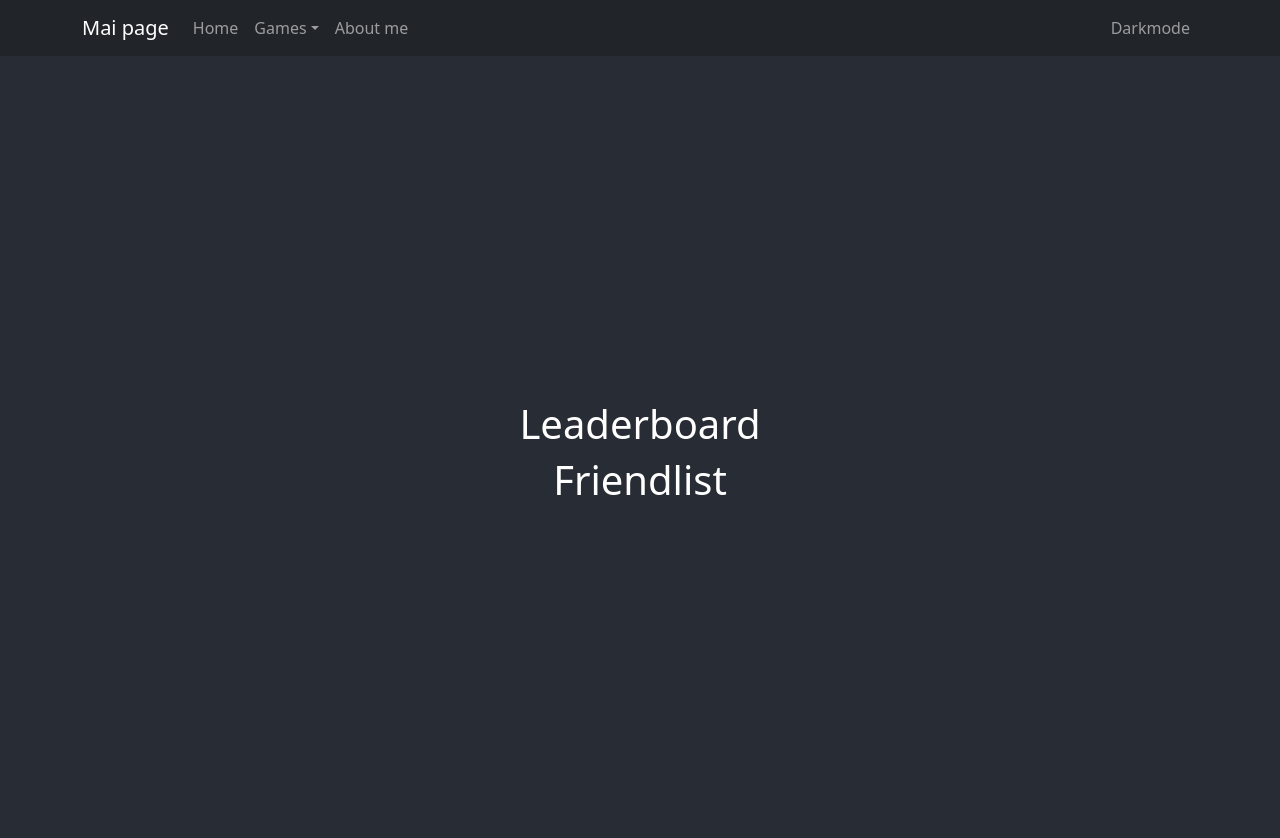
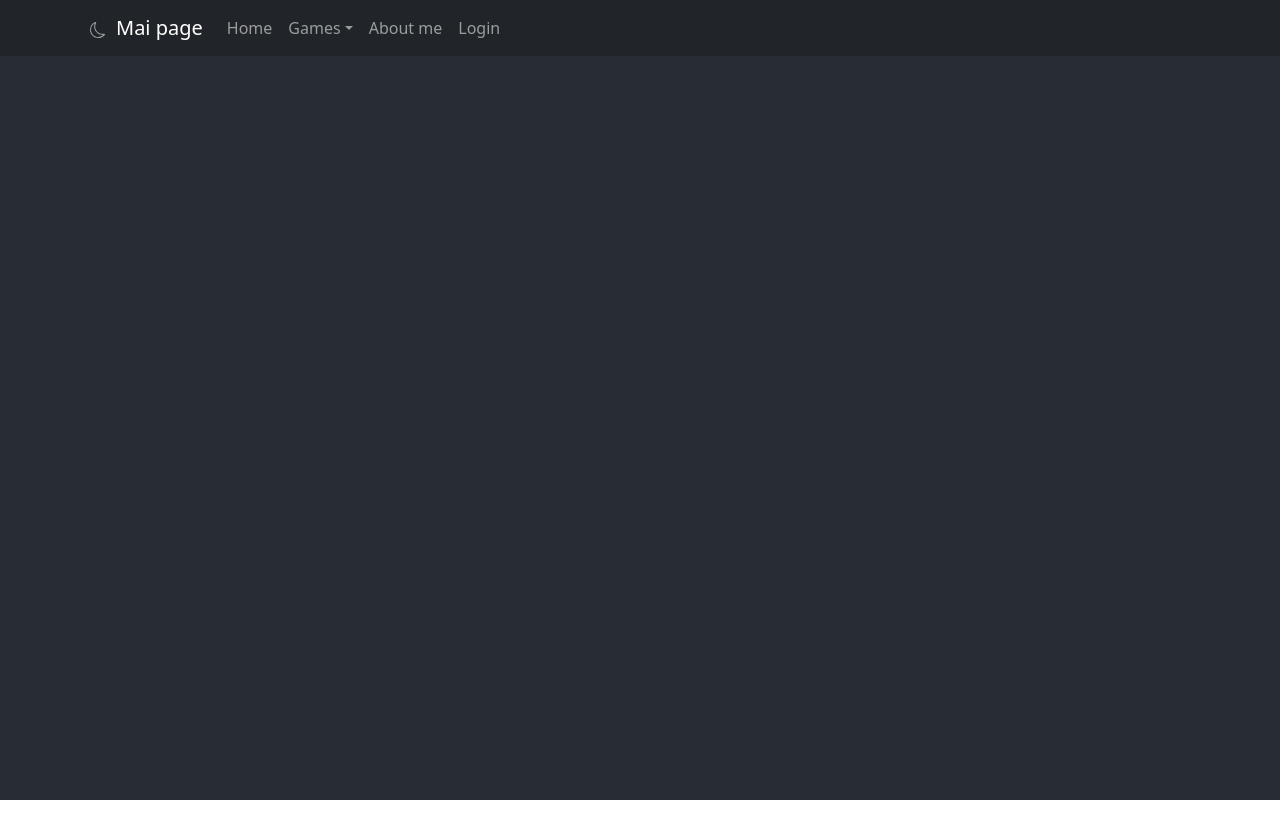
Before and after one commit to MaiBlom/mai-frontend, a React (Create React App) app: page / in a window 1280 px wide. Shown: the top 838 px of the page. After the commit the page ends 800 px from the top, so only its background shows below. Built offline with nearby package versions, Linux system fonts and the light colour scheme.

Commit message:
fix header functionality and styling

```diff
--- a/package.json
+++ b/package.json
@@ -3,8 +3,9 @@
   "version": "0.1.0",
   "private": true,
   "homepage": ".",
+  "proxy": "http://localhost:3000",
   "volta": {
-    "node": "23.11.0"
+    "node": "24.2.0"
   },
   "dependencies": {
     "@testing-library/react": "^13.4.0",
--- a/src/App.tsx
+++ b/src/App.tsx
@@ -11,29 +11,29 @@ import SnakePage from './pages/games/SnakePage';
 
 function App() {
     const [loggedIn, setLoggedIn] = useState(false);
-    const [darkLightMode, setDarkLightMode] = useState(true);
+    const [theme, toggleTheme] = useState(true);
 
     return (
-        <BrowserRouter>
+        <BrowserRouter basename='/'>
             <Header
-                darkLightMode={ darkLightMode }
-                toggleDarkLightMode={ () => setDarkLightMode(darkLightMode => !darkLightMode) }
+                theme={ theme }
+                toggleTheme={ () => toggleTheme(theme => !theme) }
                 loggedIn={ loggedIn }
                 setLoggedIn={ () => setLoggedIn(loggedIn => !loggedIn) }
             />
-            <React.StrictMode>
-                <header className={`app-header-${darkLightMode ? 'dark' : 'light'}`}>
-                        <Routes>
-                            <Route index path={window.location.pathname} element={<HomePage />} />
-                            <Route path={`${window.location.pathname}aboutme`} element={<AboutMePage />} />
+            <div className={`app-${theme ? 'dark' : 'light'}`}>
+                <React.StrictMode>
+                    <Routes>
+                        <Route index path={`${window.location.hostname}/`} element={<HomePage />} />
+                        <Route path={`/aboutme`} element={<AboutMePage />} />
 
-                            {/* Games */}
-                            <Route path={`${window.location.pathname}tictactoe`} element={<TicTacToePage />} />
-                            <Route path={`${window.location.pathname}snake`} element={<SnakePage />} />
-                            <Route path={`${window.location.pathname}tetris`} element={<TetrisPage />} />
-                        </Routes>
-                </header>
-            </React.StrictMode>
+                        {/* Games */}
+                        <Route path={`/tictactoe`} element={<TicTacToePage />} />
+                        <Route path={`/snake`} element={<SnakePage />} />
+                        <Route path={`/tetris`} element={<TetrisPage />} />
+                    </Routes>
+                </React.StrictMode>
+            </div>
         </BrowserRouter>
     );
 }
--- a/src/assets/css/index.css
+++ b/src/assets/css/index.css
@@ -12,7 +12,7 @@ code {
     monospace;
 }
 
-.app-header-dark {
+.app-dark {
   background-color: #282c34;
   min-height: 100vh;
   display: flex;
@@ -23,7 +23,7 @@ code {
   color: white;
 }
 
-.app-header-light {
+.app-light {
   background-color: #ffffff;
   min-height: 100vh;
   display: flex;
@@ -34,6 +34,6 @@ code {
   color: rgb(0, 0, 0);
 }
 
-.App-link {
+.app-link {
   color: #61dafb;
 }
--- a/src/components/Header.tsx
+++ b/src/components/Header.tsx
@@ -3,35 +3,51 @@ import Nav from 'react-bootstrap/Nav';
 import Navbar from 'react-bootstrap/Navbar';
 import NavDropdown from 'react-bootstrap/NavDropdown';
 import { Link } from 'react-router';
-import axios from 'axios';
+import { useState } from 'react';
+import { ReactComponent as Moon } from '../assets/svg/moon.svg'
+import { ReactComponent as Sun } from '../assets/svg/sun.svg'
 
-function Header(props: { darkLightMode: boolean, toggleDarkLightMode: () => void,
-                            loggedIn: boolean, setLoggedIn: () => void }) {
+function Header(props: {
+    theme: boolean,
+    toggleTheme: () => void,
+    loggedIn: boolean,
+    setLoggedIn: () => void
+}) {
+    const [loginPositionCss, setLoginPositionCss] = useState(false);
     return (
-        <Navbar bg={`${props.darkLightMode ? 'dark' : 'grey'}`} data-bs-theme={`${props.darkLightMode ? 'dark' : 'light'}`}>
+        <Navbar
+            bg={`${props.theme ? 'dark' : 'light'}`}
+            data-bs-theme={`${props.theme ? 'dark' : 'light'}`}
+            fixed="top"
+            expand="md">
             <Container>
-                <Navbar.Brand>Mai page</Navbar.Brand>
-                <Navbar.Toggle aria-controls="basic-navbar-nav" />
-                <Navbar.Collapse id="basic-navbar-nav">
+                <Nav style={{ flexDirection: 'row' }}>
+                    <Nav.Link style={{paddingRight: '10px'}}
+                        onClick={props.toggleTheme}>
+                            { props.theme ? <Moon /> : <Sun /> }
+                    </Nav.Link>
+                    <Navbar.Brand>Mai page</Navbar.Brand>
+                </Nav>
+                <Navbar.Toggle aria-controls="responsive-navbar-nav" />
+                <Navbar.Collapse id="responsive-navbar-nav"
+                    style={{ flexDirection: 'row' }}
+                    onEnter={ () => setLoginPositionCss(false)}
+                    onExited={ () => setLoginPositionCss(true) }>
                     <Nav>
-                        <Nav.Link as={Link} to="">Home</Nav.Link>
-                        <NavDropdown title="Games" id="basic-nav-dropdown">
-                            <NavDropdown.Item as={Link} to={`${window.location.pathname}tictactoe`}>Tic Tac Toe</NavDropdown.Item>
-                            <NavDropdown.Item as={Link} to={`${window.location.pathname}snake`}>Snake</NavDropdown.Item>
-                            <NavDropdown.Item as={Link} to={`${window.location.pathname}tetris`}>Tetris</NavDropdown.Item>
+                        <Nav.Link as={Link} to={`/`}>Home</Nav.Link>
+                        <NavDropdown title="Games" id="collapsible-nav-dropdown">
+                            <NavDropdown.Item as={Link} to={`/tictactoe`}>Tic Tac Toe</NavDropdown.Item>
+                            <NavDropdown.Item as={Link} to={`/snake`}>Snake</NavDropdown.Item>
+                            <NavDropdown.Item as={Link} to={`/tetris`}>Tetris</NavDropdown.Item>
                         </NavDropdown>
-                        <Nav.Link as={Link} to={`${window.location.pathname}aboutme`}>About me</Nav.Link>
+                        <Nav.Link as={Link} to={`/aboutme`}>About me</Nav.Link>
+                    </Nav>
+                    <Nav style={ loginPositionCss ? { position: 'fixed', float: 'right', right: '10px' } : {} }>
+                        <Nav.Link>
+                            { props.loggedIn ? 'Logout' : 'Login'}
+                        </Nav.Link>
                     </Nav>
                 </Navbar.Collapse>
-
-                <Nav>
-                    <Nav.Link onClick={props.toggleDarkLightMode}>
-                        { props.darkLightMode ? 'Dark' : 'Light' }mode
-                    </Nav.Link>
-                    {/* <Nav.Link onClick={() => fetchData()}>
-                        { props.loggedIn ? 'Logout' : 'Login'}
-                    </Nav.Link> */}
-                </Nav>
             </Container>
         </Navbar>
     );
```
Also changed, not shown: src/assets/svg/moon.svg (added), src/assets/svg/sun.svg (added).
